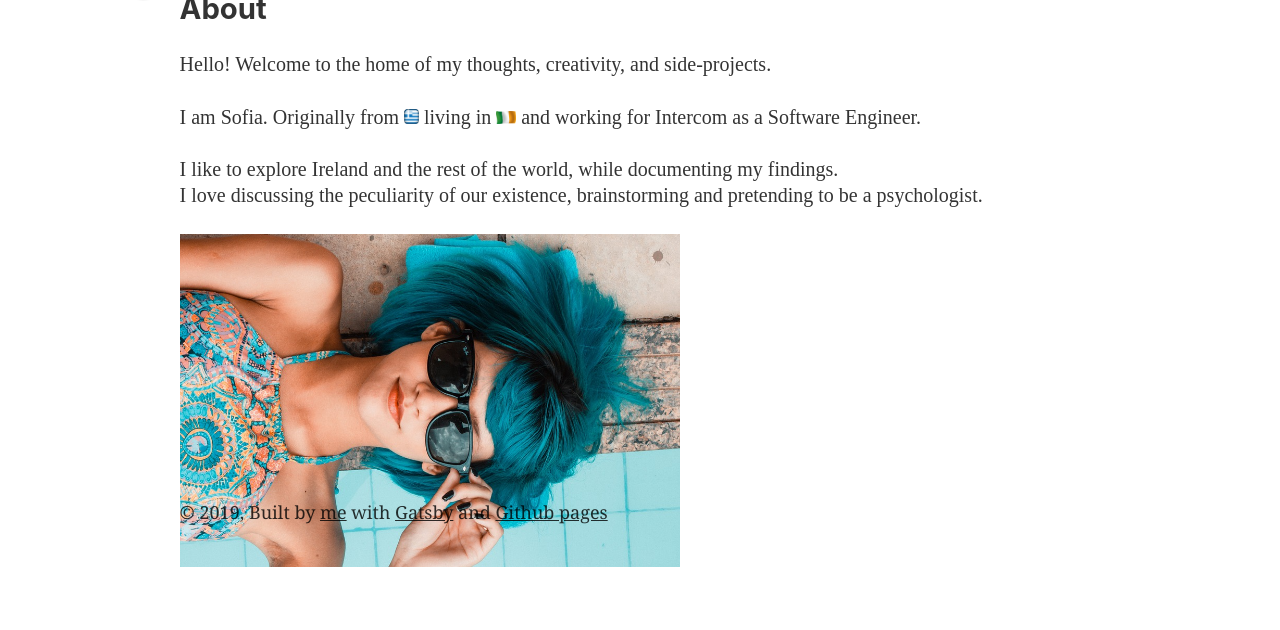
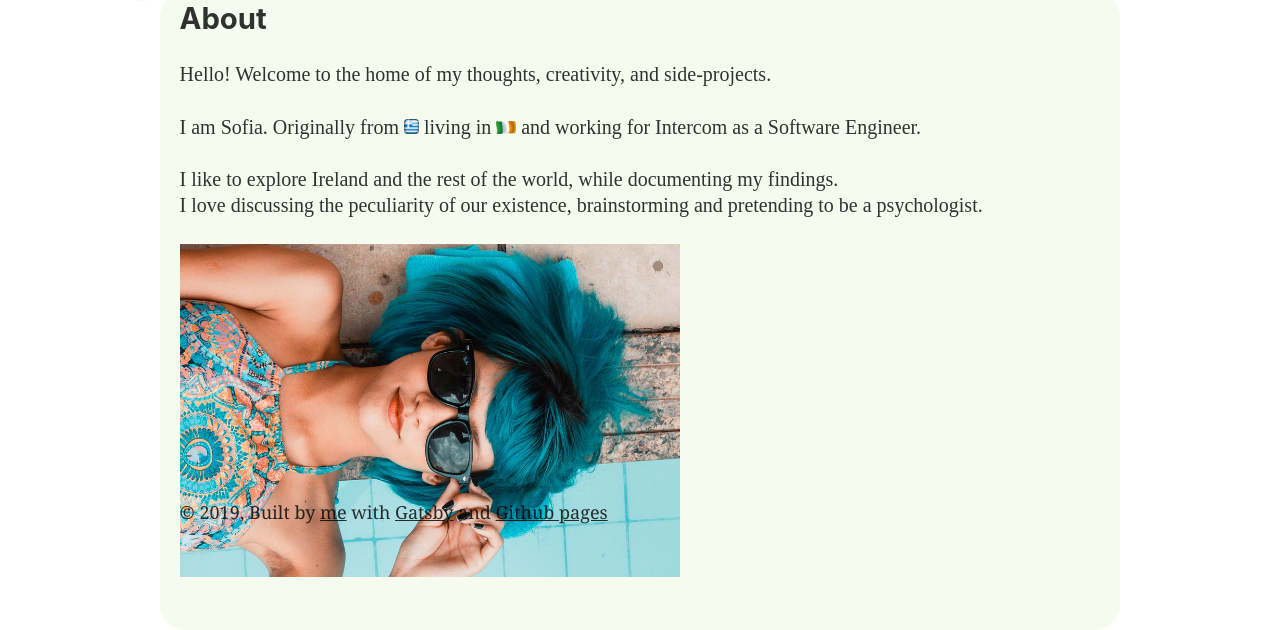
Before and after one commit to siwS/siws-github-io-code, a Gatsby site: page / in a window 1280 px wide. Shown: the part 255-885 px from the top of the page. Built offline with nearby package versions, Linux system fonts and the light colour scheme; Gatsby itself is replaced by a stand-in of ours.

Commit message:
Make nice rounded border

```diff
--- a/src/components/layout.js
+++ b/src/components/layout.js
@@ -59,8 +59,9 @@ const Layout = ({ children }) => (
           style={{
             margin: '0 auto',
             maxWidth: 960,
-            padding: '0px 1.0875rem 1.45rem',
-            paddingTop: 0,
+            padding: '10px 1.0875rem 1.45rem',
+            borderRadius: '25px',
+            background: '#F5FBEF',
           }}
         >
           <main>{children}</main>
```
